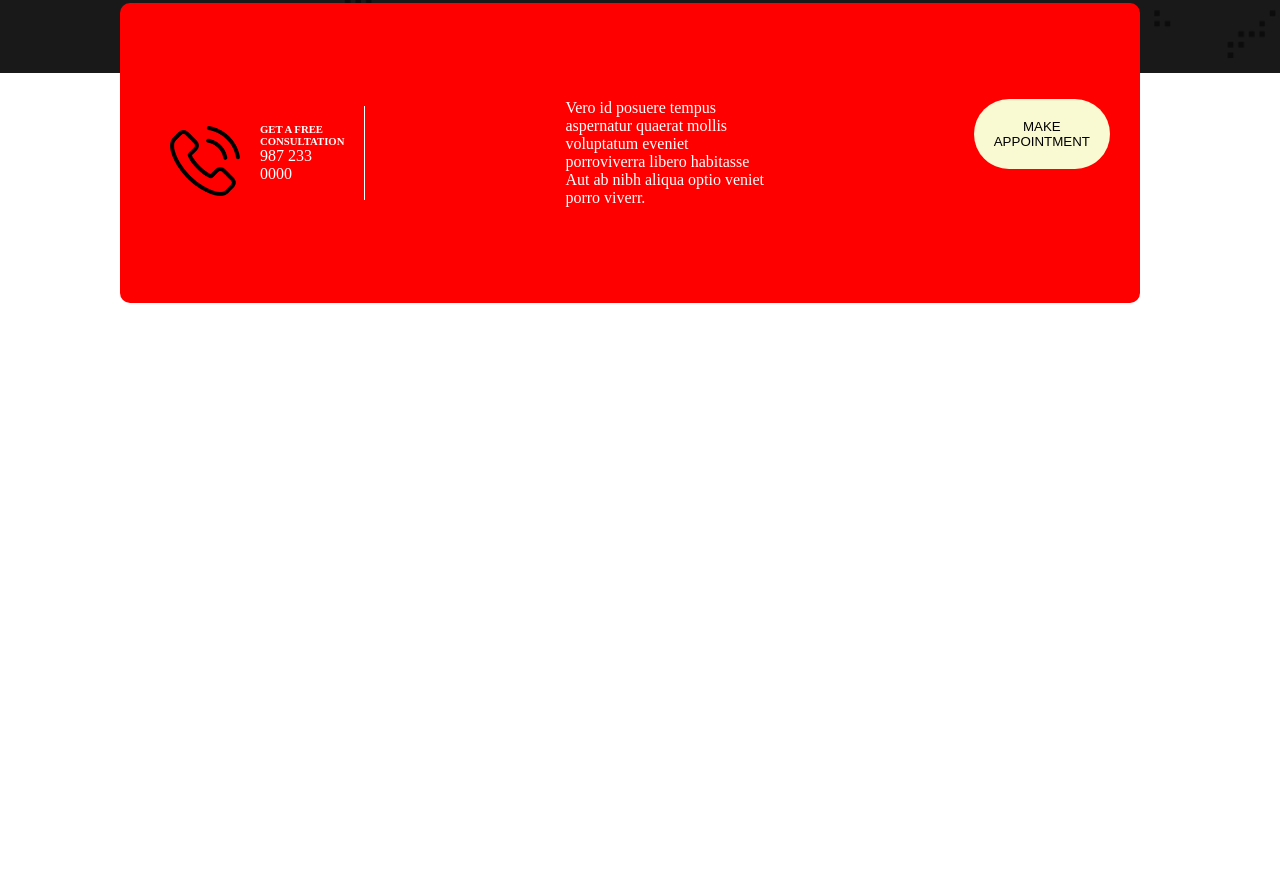
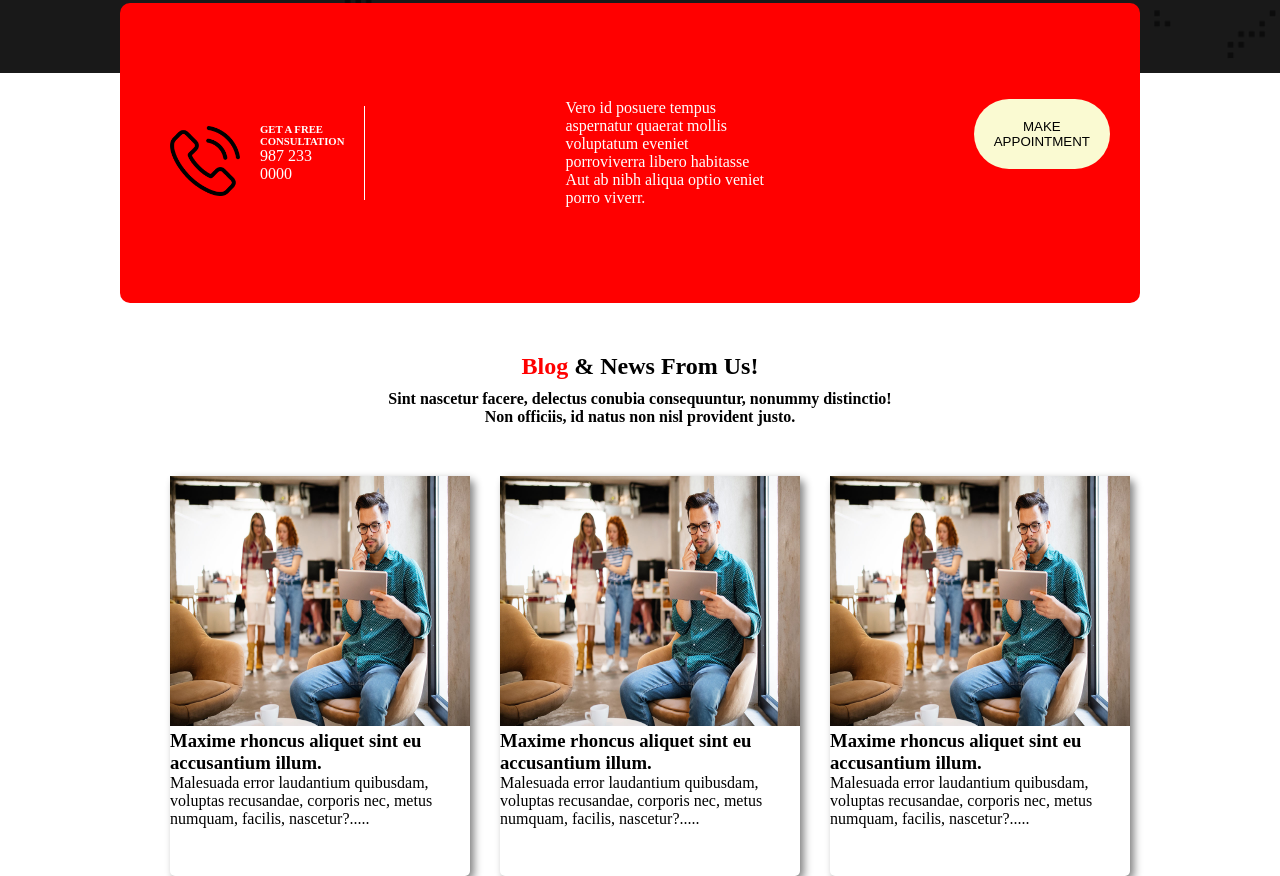
Before and after one commit to anikdev711/digital-agency-project, a plain HTML site: page index.html in a window 1280 px wide. Shown: the part 1616-2492 px from the top of the page. Before the commit the page ends 1919 px from the top, so only its background shows below. Drawn offline with Linux system fonts and the light colour scheme.

Commit message:
blog section added

```diff
--- a/index.html
+++ b/index.html
@@ -127,6 +127,40 @@
                 </div>
             </div>
         </div>
+        <!-- blog section  -->
+        <div class="blogs-news">
+            <div class="news">
+                <h2 class="news-title"><span class="red-part-3">Blog</span> & News From Us!</h2>
+                <h4 class="news-subhead">Sint nascetur facere, delectus conubia consequuntur, nonummy distinctio!</h4>
+                <h4 class="news-subhead">Non officiis, id natus non nisl provident justo.</h4>
+            </div>
+            <div class="blogs">
+                <div class="blog-card">
+                    <img src="asset/image/blog-1.jpg" alt="blog-image" class="blog-card-img">
+                    <h3 class="blog-card-title">Maxime rhoncus aliquet sint eu accusantium illum.</h3>
+                    <p class="blog-card-desc">
+                        Malesuada error laudantium quibusdam, voluptas recusandae, corporis nec, metus numquam, facilis,
+                        nascetur?.....
+                    </p>
+                </div>
+                <div class="blog-card">
+                    <img src="asset/image/blog-1.jpg" alt="blog-image" class="blog-card-img">
+                    <h3 class="blog-card-title">Maxime rhoncus aliquet sint eu accusantium illum.</h3>
+                    <p class="blog-card-desc">
+                        Malesuada error laudantium quibusdam, voluptas recusandae, corporis nec, metus numquam, facilis,
+                        nascetur?.....
+                    </p>
+                </div>
+                <div class="blog-card">
+                    <img src="asset/image/blog-1.jpg" alt="blog-image" class="blog-card-img">
+                    <h3 class="blog-card-title">Maxime rhoncus aliquet sint eu accusantium illum.</h3>
+                    <p class="blog-card-desc">
+                        Malesuada error laudantium quibusdam, voluptas recusandae, corporis nec, metus numquam, facilis,
+                        nascetur?.....
+                    </p>
+                </div>
+            </div>
+        </div>
     </main>
     <footer>
 
--- a/styles/agency.css
+++ b/styles/agency.css
@@ -214,3 +214,32 @@
 .appointment-details{
     display: flex;
 }
+
+/* blog section style  */
+.news{
+    padding: 50px;
+    text-align: center;
+}
+.news-title{
+    margin-bottom: 10px;
+}
+.red-part-3{
+    color: red;
+}
+
+.blog-card{
+    width: 300px;
+    height: 400px;
+    box-shadow: 4px 4px 8px gray;
+    border-radius: 5px;
+}
+.blog-card-img{
+    width: 300px;
+    height: 250px;
+}
+.blogs{
+    display: flex;
+    gap: 30px;
+    padding-left: 170px;
+    /* padding-right: 60px; */
+}
```
